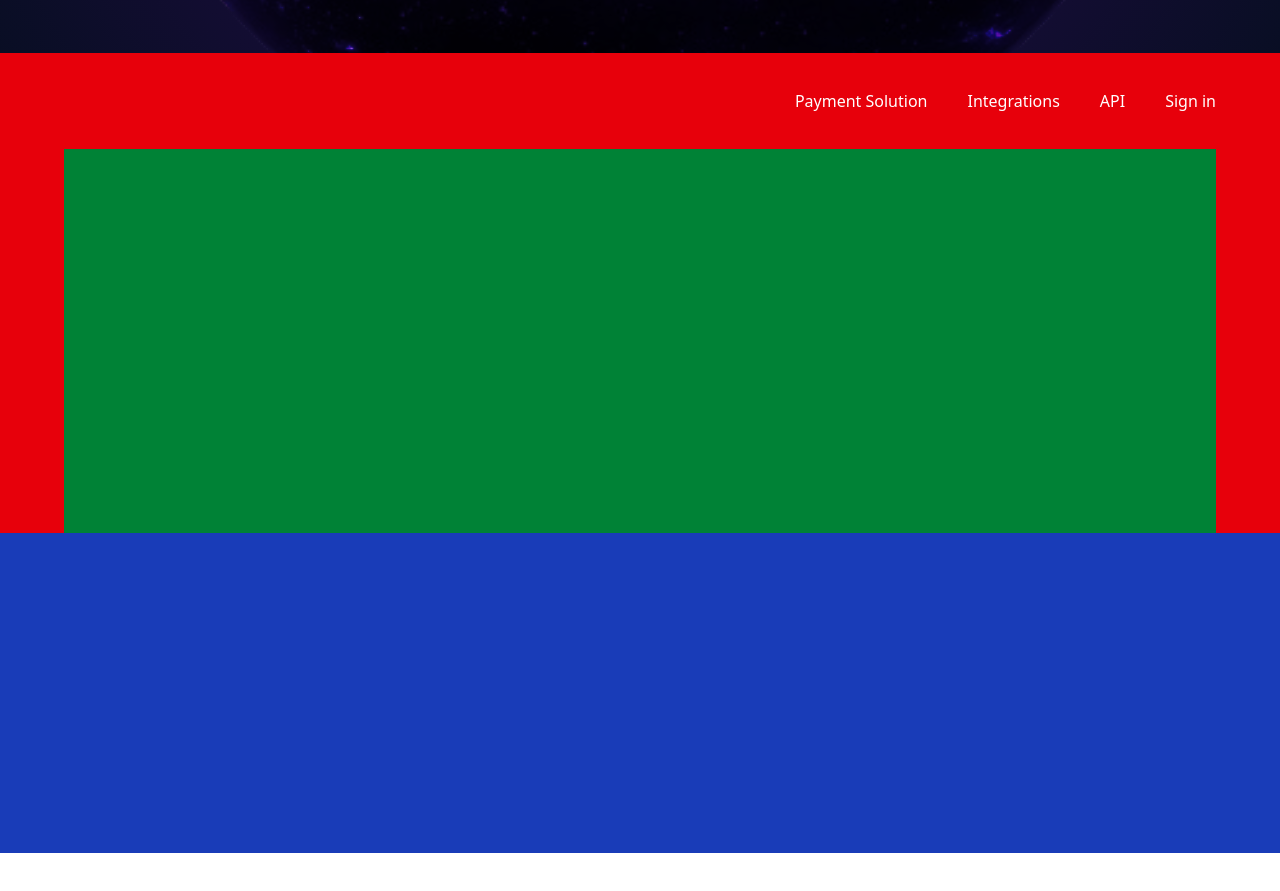
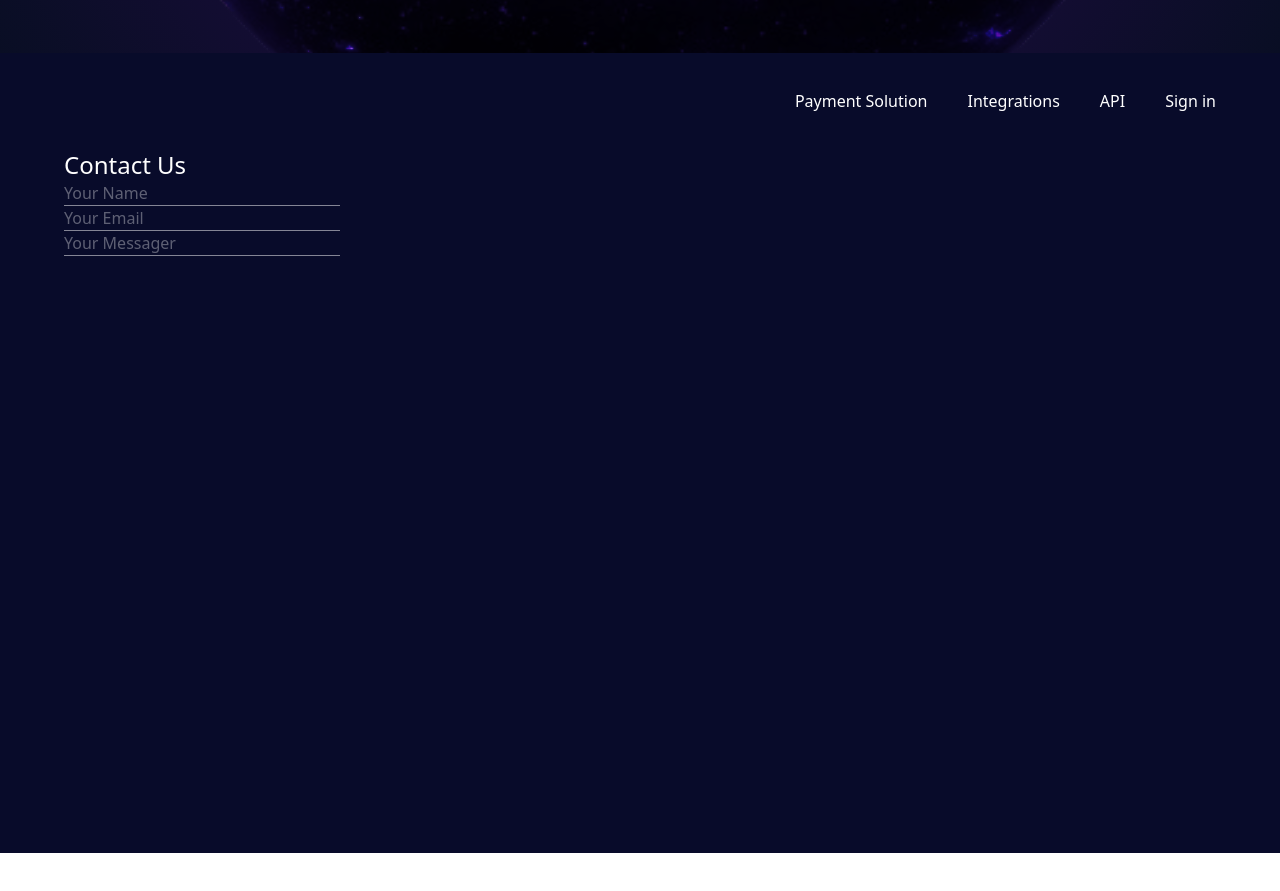
Before and after one commit to dani-dina/React-Web3-landing-page-, a React (Vite) app: page /login in a window 1280 px wide. Shown: the part 747-1638 px from the top of the page. Before the commit the page ends 1600 px from the top, so only its background shows below. Built offline with nearby package versions, Linux system fonts and the light colour scheme.

Commit message:
Footer update

```diff
--- a/src/Components/Footer.tsx
+++ b/src/Components/Footer.tsx
@@ -1,17 +1,43 @@
 import logo from '../assets/logo.png';
 
 const Footer = () => {
+
+  const inputStyle = 'w-3/5 bg-transparent outline-0 border-b border-white/50  text-white/70';
   return (
-    <footer className='w-full h-screen bg-blue-800'>
-      <div className='w-full h-6/10 bg-red-600 flex flex-col items-center'>
+    <footer className='w-full h-screen '>
+      <div className='w-full h-6/10 flex flex-col items-center'>
         <div className='w-9/10 h-1/5 flex items-center justify-end gap-10 text-white font-["Russo_One"]'>
           <a href="/payment-solution">Payment Solution</a>
           <a href="/integrations">Integrations</a>
           <a href="/api">API</a>
           <a href="/signin">Sign in</a>
         </div>
-        <div className='w-9/10 h-4/5 bg-green-700'>
-
+        <div className='w-9/10 h-4/5 '>
+          <div className='w-1/2 h-full '>
+            <div className='w-4/5 h-full flex flex-col'>
+              <h1 className='text-white font-["Russo_One"] text-2xl'>Contact Us</h1>
+              <input className={inputStyle}
+                     type="text"
+                     name=""
+                     id=""
+                     placeholder='Your Name '
+              />
+              <input className={inputStyle}
+                     type="email"
+                     name=""
+                     id=""
+                     placeholder='Your Email'
+              />
+              <input className={inputStyle}
+                     type="text"
+                     name=""
+                     id=""
+                     placeholder='Your Messager'
+              />
+            </div>
+          </div>
+          <div className='w-1/2 h-full'>
+          </div>
         </div>
       </div>
       <div className='w-full h-4/10'>
```
